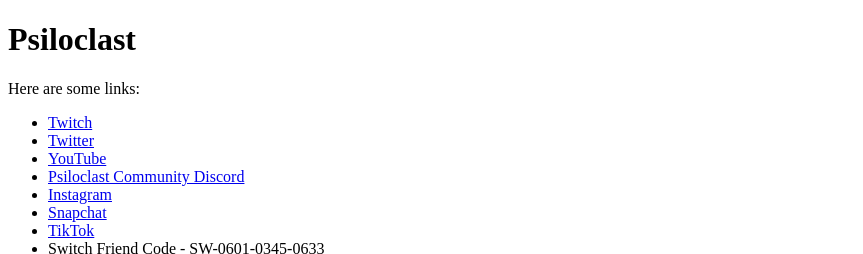
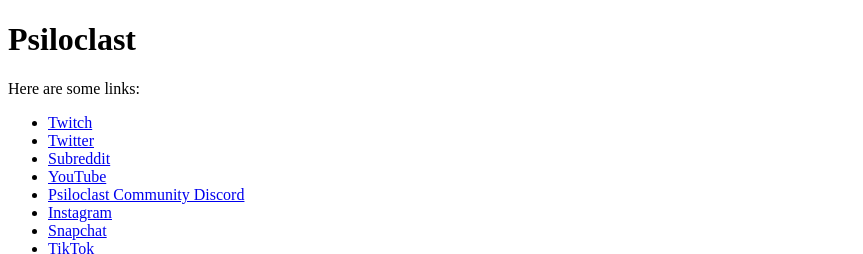
Before and after one commit to Cyloci/Cyloci.github.io, a plain HTML site: page index.html in a window 1280 px wide. Shown: the top 254 px of the page, without its empty margins (0-863 px from the left). Drawn offline with Linux system fonts and the light colour scheme.

Commit message:
Add subreddit

```diff
--- a/index.html
+++ b/index.html
@@ -11,6 +11,7 @@
     <ul>
       <li><a href="https://www.twitch.tv/psiloclast">Twitch</a></li>
       <li><a href="https://twitter.com/psiloclast">Twitter</a></li>
+      <li><a href="https://www.reddit.com/r/psiloclast">Subreddit</a></li>
       <li><a href="https://www.youtube.com/channel/UCstaIg0mzlGSVCnWjig_cHw">YouTube</a></li>
       <li><a href="https://discord.com/invite/yqHwUmj">Psiloclast Community Discord</a></li>
       <li><a href="https://www.instagram.com/psiloclast_/">Instagram</a></li>
```
